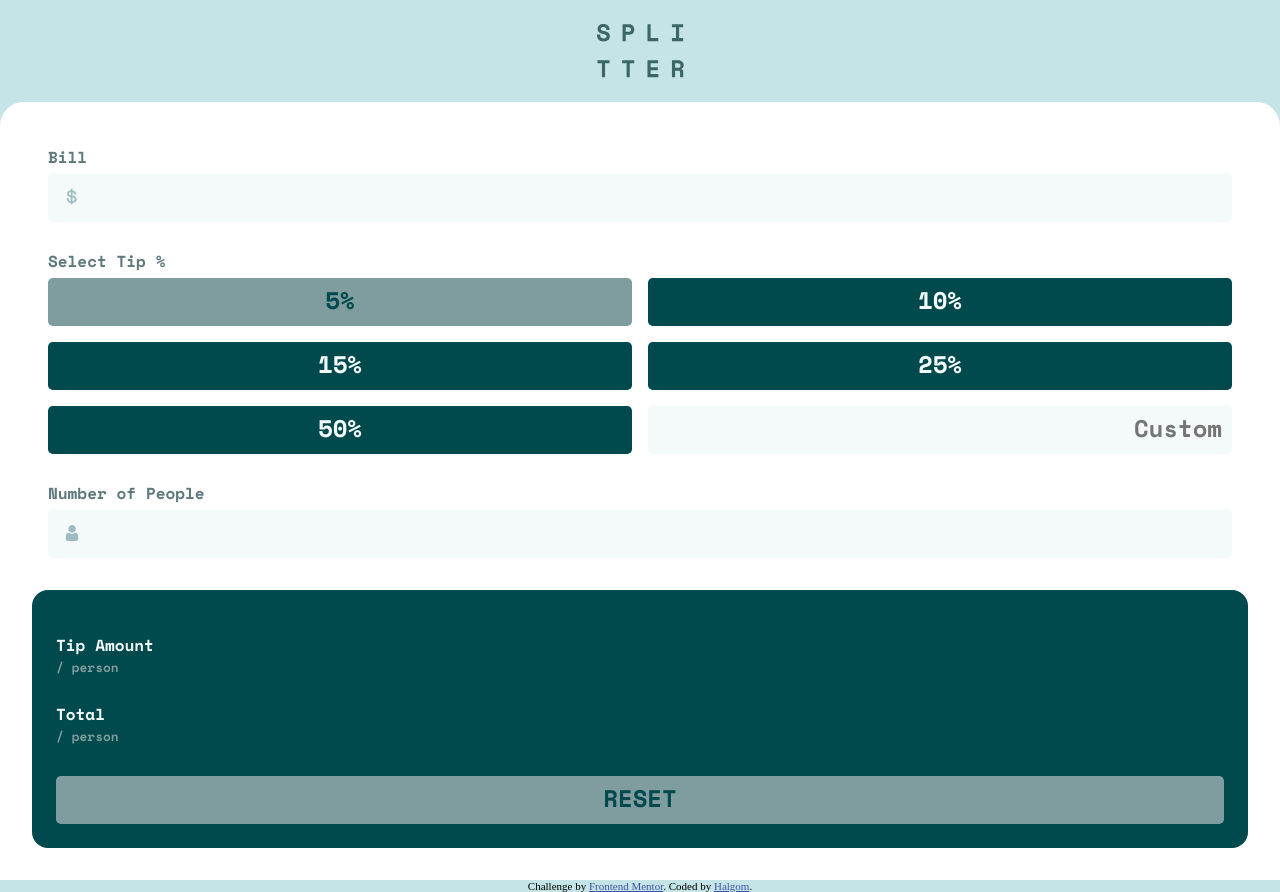
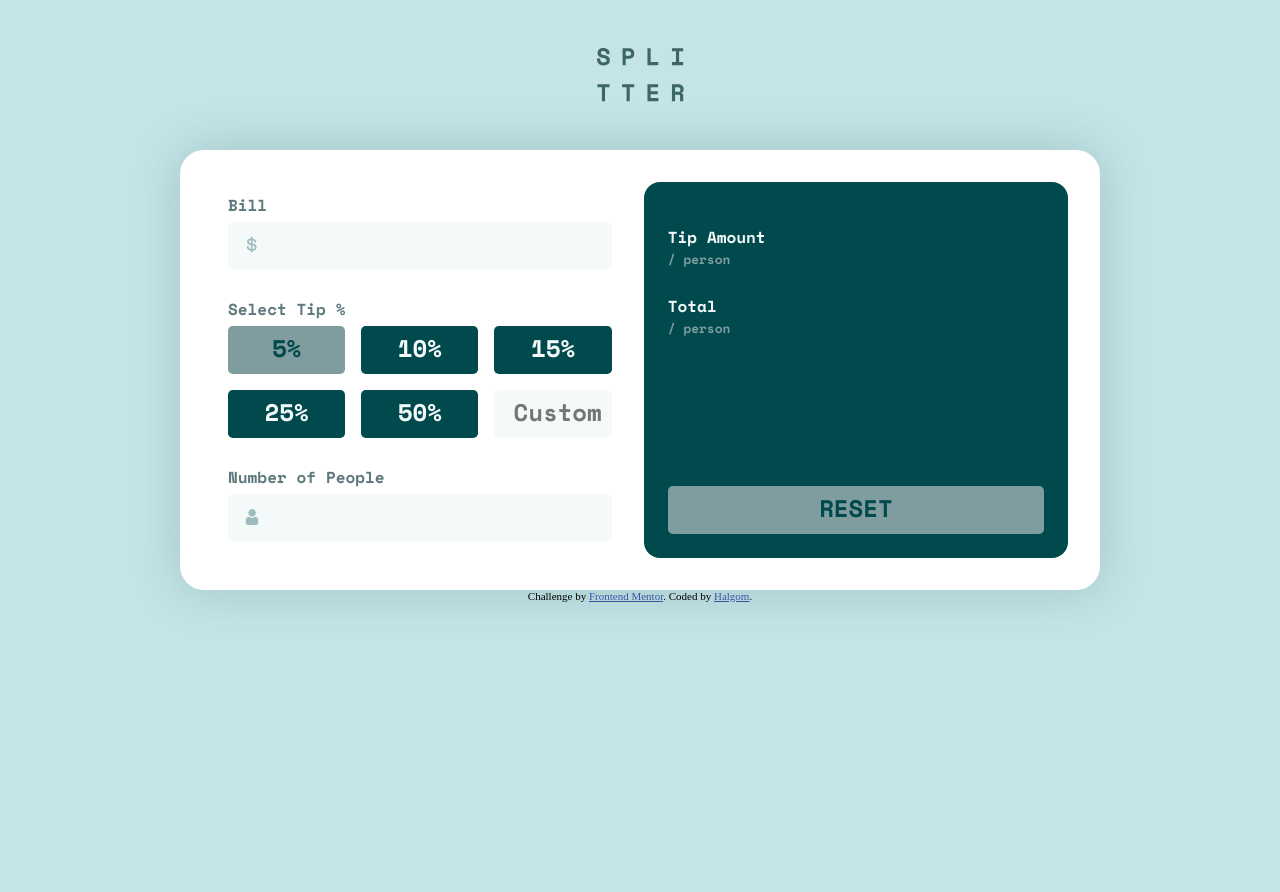
Before and after one commit to Halgom/tip-calculator-app, a website: page index.html in a window 1280 px wide. Both pictures are taken after a click on the button "5%". After the commit the page ends 800 px from the top, so only its background shows below. Drawn offline with Linux system fonts and the light colour scheme.

Commit message:
added desktop style, error message on invalid input

```diff
--- a/index.html
+++ b/index.html
@@ -10,7 +10,7 @@
 
   <!-- Feel free to remove these styles or customise in your own stylesheet 👍 -->
   <style>
-    .attribution { font-size: 11px; text-align: center; }
+    .attribution { font-size: 11px; text-align: center;}
     .attribution a { color: hsl(228, 45%, 44%); }
   </style>
 
@@ -79,6 +79,7 @@
     </div>
 
     <div class="results">
+      <div class="result-group">
         <div class="tip-amount">
           <div class="result-title">
             <p class="head">Tip Amount</p>
@@ -94,7 +95,7 @@
           </div>
           <p class="result" id="total">$32.79</p>
         </div>
-
+      </div>
       <button id="reset">RESET</button>
     </div>
 
--- a/scripts/main.js
+++ b/scripts/main.js
@@ -6,6 +6,7 @@ const tip25 = document.getElementById("tip-25");
 const tip50 = document.getElementById("tip-50");
 const tipCustom = document.getElementById("tip-custom");
 const nbPeopleInput = document.getElementById("number-of-people");
+const nbPeopleError = document.querySelector(".number-of-people .error");
 const resetButton = document.getElementById("reset");
 const tipAmountOut = document.getElementById("tip-amount");
 const totalOut = document.getElementById("total");
@@ -29,6 +30,13 @@ function reset () {
 function update () {
     let billAmount = billInput.value;
     let nbPeople = nbPeopleInput.value;
+    if (parseInt(nbPeople) === 0) {
+        nbPeopleInput.classList.add("input-error");
+        nbPeopleError.innerHTML = "Can't be zero"
+    } else {
+        nbPeopleInput.classList.remove("input-error");
+        nbPeopleError.innerHTML = ""
+    }
     let tipPercentage = function () {
         for (let i = 0; i < tipButtons.length; i++) {
             if (tipButtons[i].classList.contains("active")) {
--- a/styles/style.scss
+++ b/styles/style.scss
@@ -20,6 +20,11 @@ header {
   img {
     margin: 1.5rem auto;
   }
+  @media (min-width: 920px) {
+    img {
+      margin: 3rem auto;
+    }
+  }
 }
 
 .tip-calculator {
@@ -33,6 +38,16 @@ header {
     padding: 2rem;
     display: flex;
     flex-flow: column nowrap;
+    gap: 1rem;
+  }
+  @media (min-width: 920px) {
+    .container {
+      flex-flow: row nowrap;
+      border-radius: 1.5rem;
+      max-width: 920px;
+      margin: 0 auto;
+      box-shadow: 0 0 50px hsla(183, 100%, 15%, 0.2);
+    }
   }
 
   .input-control {
@@ -78,15 +93,19 @@ header {
       -moz-appearance: textfield;
     }
   }
-
   input:focus {
     border: 2px solid $cyan_500;
+  }
+  input.input-error {
+    border: 2px solid $red_500;
   }
 
   .head {
     font-size: 1rem;
     font-weight: bold;
     margin-bottom: .5rem;
+    display: flex;
+    justify-content: space-between;
 
     .title {
       color: $cyan_700;
@@ -125,19 +144,36 @@ header {
       color: $cyan_900;
     }
   }
+  @media (min-width: 920px) {
+    .tip-selector {
+      grid-template-columns: 1fr 1fr 1fr;
+    }
+  }
 
   .controls {
     padding: 1rem;
     display: flex;
     flex-flow: column nowrap;
     gap: 2rem;
-    margin-bottom: 1rem;
+  }
+  @media (min-width: 920px) {
+    .controls {
+      width: 100%;
+    }
   }
 
   .results {
     background-color: $cyan_900;
     border-radius: 1rem;
     padding: 3rem 1.5rem 1.5rem;
+  }
+  @media (min-width: 920px) {
+    .results {
+      width: 100%;
+      display: flex;
+      flex-flow: column nowrap;
+      justify-content: space-between;
+    }
   }
 
   .tip-amount,
```
Also changed, not shown: design/desktop-design-completed.jpg, styles/style.css, 1 other file. Lines whose indentation alone changed are shown as unchanged.
